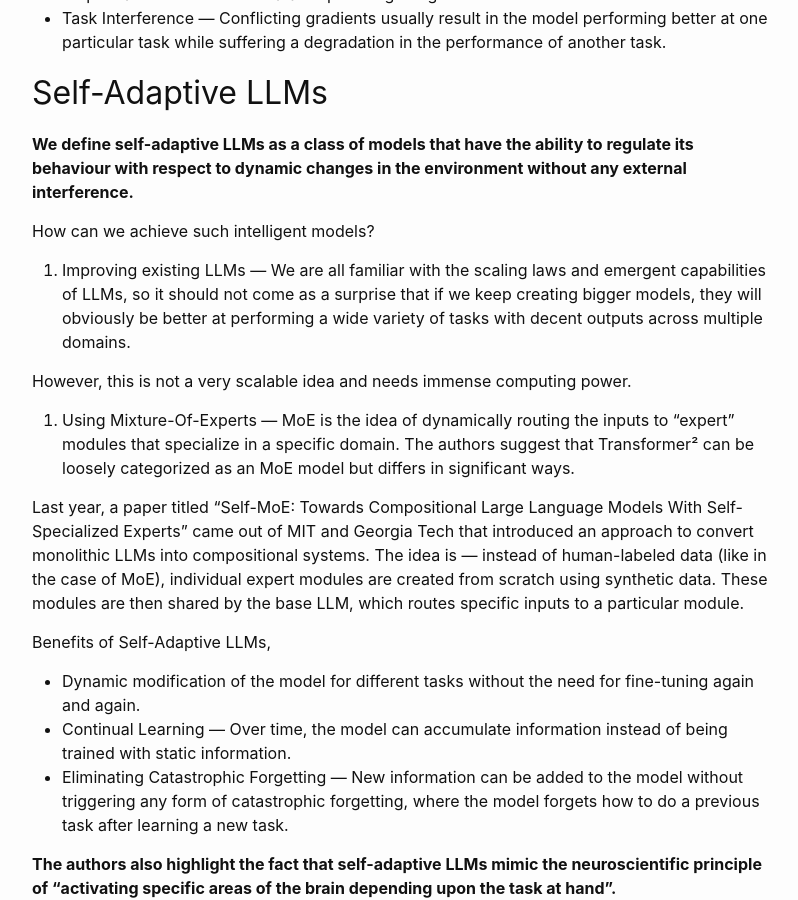
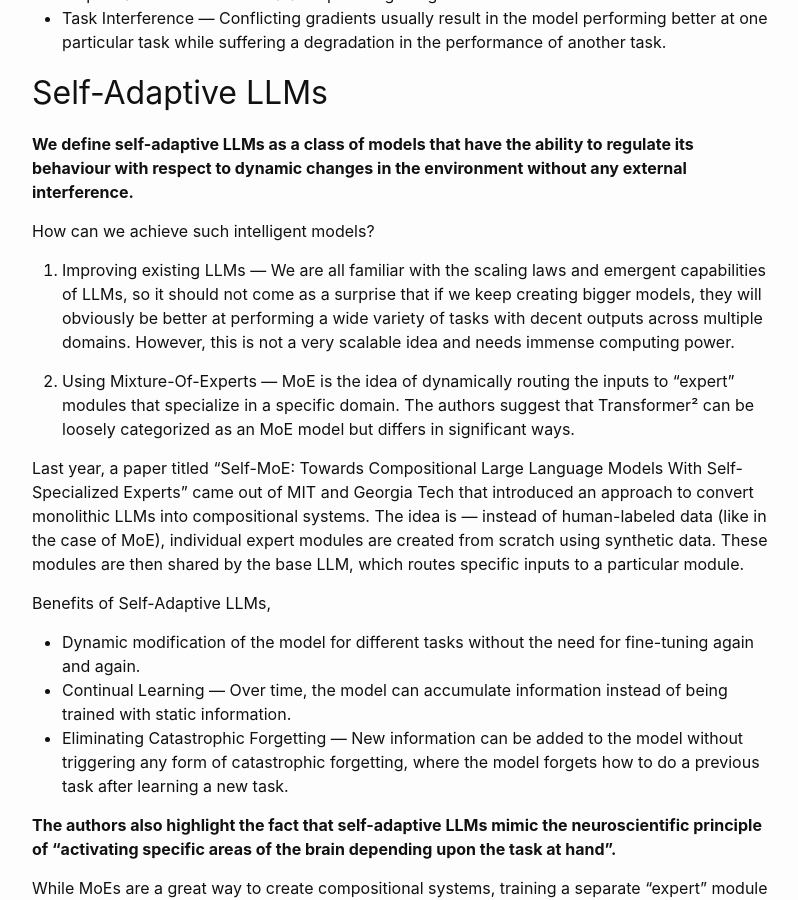
Before and after one commit to purusharthmalik/purusharthmalik.github.io, a Jekyll site: the page built from _posts/2025-01-04-transformer_squared.md, in a window 1280 px wide and 900 px high, scrolled down 995 px. Shown: the whole window, without its empty margins (238-1036 px from the left). Built offline with Jekyll 4.4.1, drawn with Linux system fonts in a browser that asks for light colours.

Commit message:
New Post

```diff
--- a/_posts/2025-01-04-transformer_squared.md
+++ b/_posts/2025-01-04-transformer_squared.md
@@ -24,9 +24,7 @@
 
 How can we achieve such intelligent models?
 
-1. Improving existing LLMs — We are all familiar with the scaling laws and emergent capabilities of LLMs, so it should not come as a surprise that if we keep creating bigger models, they will obviously be better at performing a wide variety of tasks with decent outputs across multiple domains.
-
-However, this is not a very scalable idea and needs immense computing power.
+1. Improving existing LLMs — We are all familiar with the scaling laws and emergent capabilities of LLMs, so it should not come as a surprise that if we keep creating bigger models, they will obviously be better at performing a wide variety of tasks with decent outputs across multiple domains. However, this is not a very scalable idea and needs immense computing power.
 
 2. Using Mixture-Of-Experts — MoE is the idea of dynamically routing the inputs to “expert” modules that specialize in a specific domain. The authors suggest that Transformer² can be loosely categorized as an MoE model but differs in significant ways.
 
@@ -48,10 +46,10 @@
 
 ### Fine-tuning with Singular Value Decomposition (SVD)
 <p>
-    <img src="{{ site.baseurl }}/assets/svd.png">
-    <em>
-        Geometric Interpretation of SVD (Image by Author)
-    </em>
+    <center>
+        <img src="{{ site.baseurl }}/assets/svd.png">
+    </center>
+    <em>Geometric Interpretation of SVD (Image by Author)</em>
 </p>
 
 In SVD, both U and V rotate the vector space. Our subject of interest here is the Σ matrix.
```
